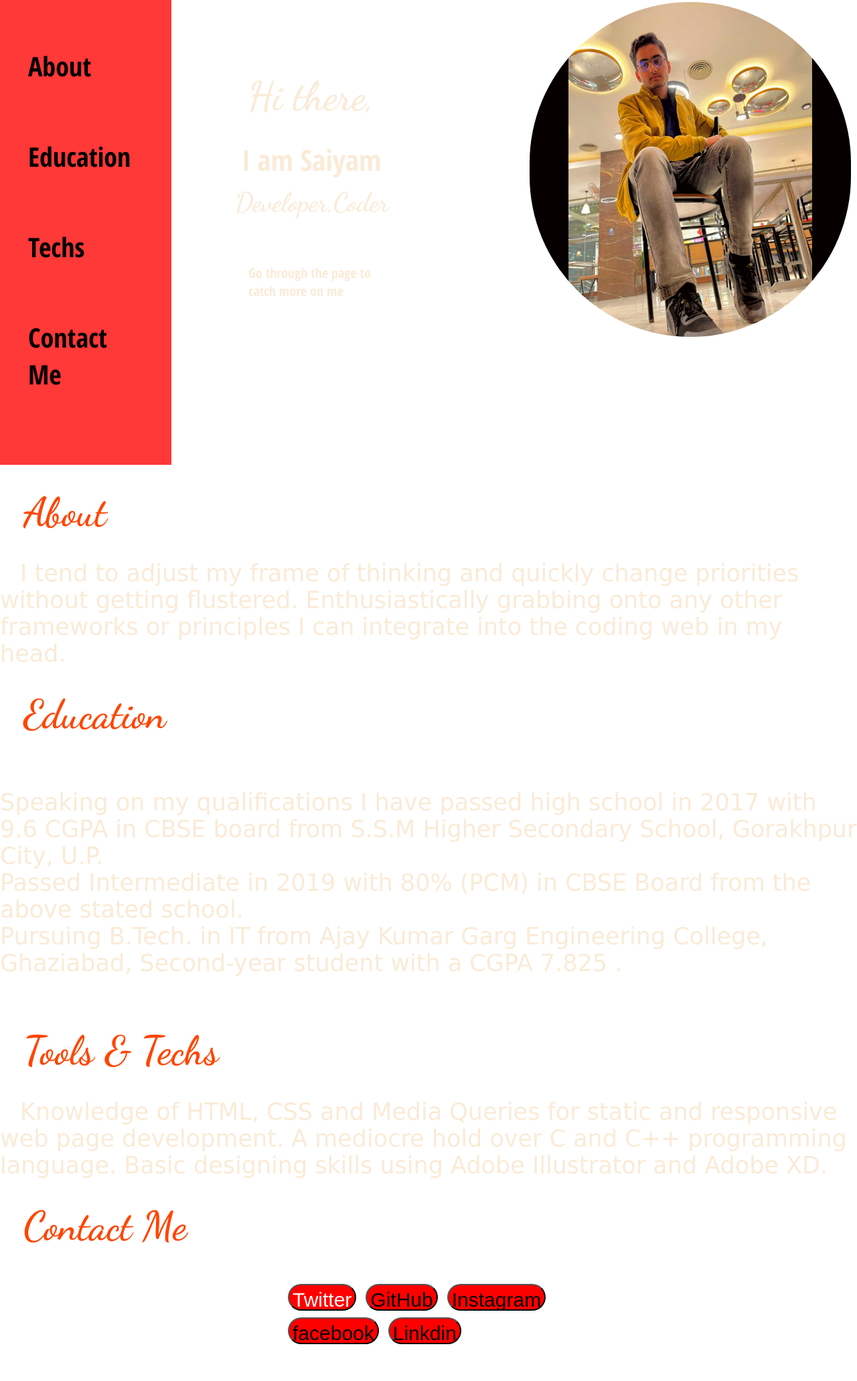
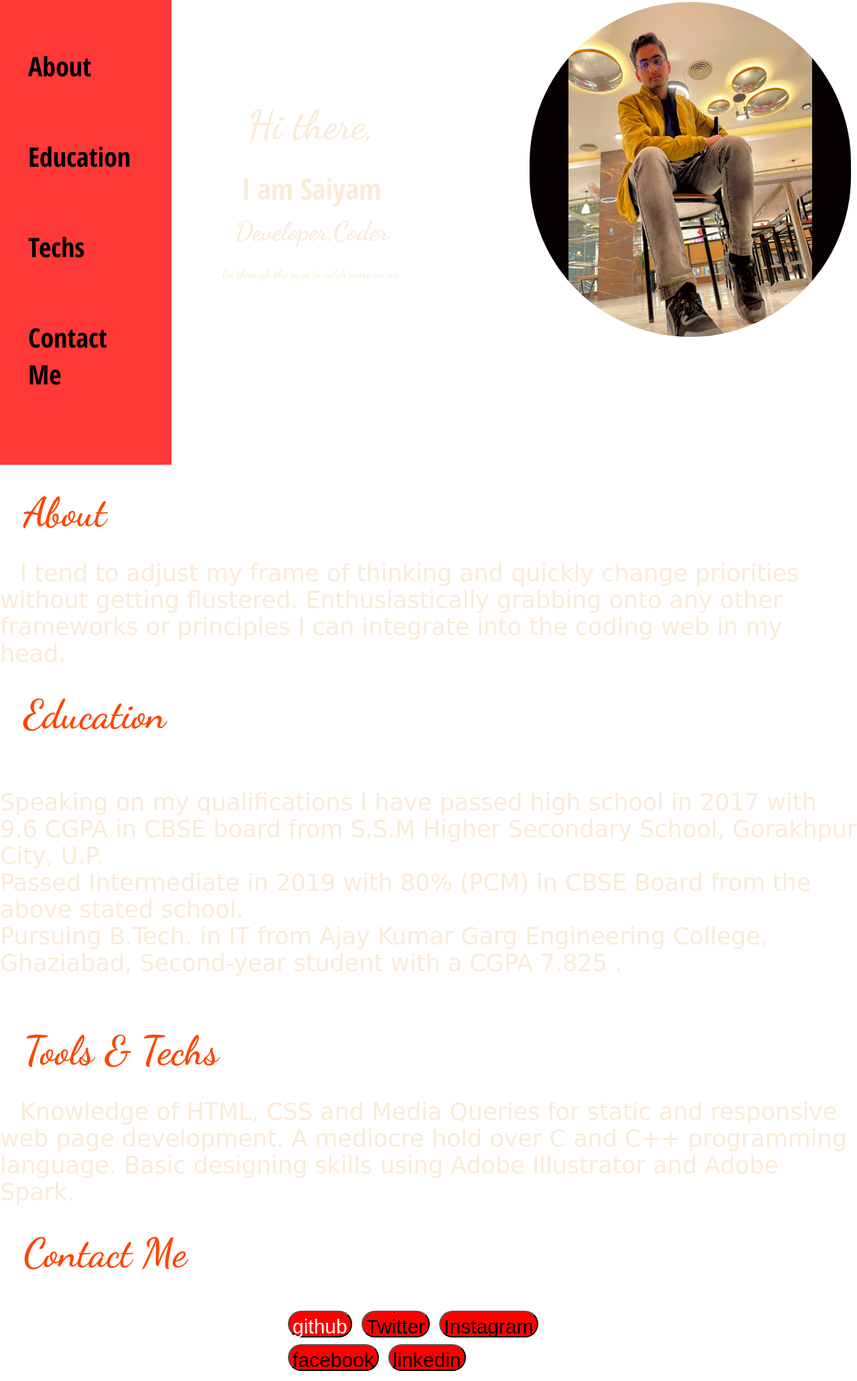
Before and after one commit to BAdblood2607/Portfolio-Project, a plain HTML site: page portfolio/Index.html in a window 1280 px wide. Shown: the part 106-2168 px from the top of the page at 67% size. Before the commit the page ends 2128 px from the top, so only its background shows below. Drawn offline with Linux system fonts and the light colour scheme; a web font is replaced by a local one.

Commit message:
added new files

```diff
--- a/portfolio/Index.html
+++ b/portfolio/Index.html
@@ -5,8 +5,9 @@
     <meta charset="UTF-8">
     <meta http-equiv="X-UA-Compatible" content="IE=edge">
     <meta name="viewport" content="width=device-width, initial-scale=1.0">
-    <title>Saiyam Mishra </title>
+    <title>Saiyam Mishra-developer</title>
     <link rel="stylesheet" href="Style.css">
+    <link rel="icon" href="./img/favicon.ico" <!--generate via fevicon site-->
 
 <body>
     <div style="background-image: url('bg1.png');">
@@ -31,7 +32,7 @@
                         <div class="hello">Hi there,</div>
                         <div class="name"> I am Saiyam</div>
                         <div class="about">Developer,Coder</div><br>
-                        <p>Go through the page to catch more on me </p>
+                        <span>Go through the page to catch more on me </span>
                     </div>
 
 
@@ -78,7 +79,7 @@
 
                     A mediocre hold over C and C++ programming language.
 
-                    Basic designing skills using Adobe Illustrator and Adobe XD.
+                    Basic designing skills using Adobe Illustrator and Adobe Spark.
                 </p1>
 
             </div>
@@ -87,19 +88,20 @@
             <div class="contactme" id="Contact Me">
                 <h1>Contact Me</h1>
                 <div class="buttons">
-                    <button>Twitter<a href="https://twitter.com/CaptObvious09"></button>
-                    <button>GitHub<a href="https://www.instagram.com/saiyam_mishra26/"></button>
+                    <button>github<a href="https://twitter.com/CaptObvious09"></button>
+
+                    <button>Twitter<a href="https://www.instagram.com/saiyam_mishra26/"></button>
                     <button>Instagram<a href="https://www.facebook.com/saiyam.mishra.33"></button>
                     <button>facebook <a
                             href="https://www.linkedin.com/in/saiyam-mishra-0106741b7/?originalSubdomain=in"></button>
 
 
 
-                    <button>Linkdin <a href="https://github.com/BAdblood2607"></href></button>
+                    <button>linkedin <a href="https://github.com/BAdblood2607"></button>
 
                 </div>
 
-                    <!-- <div class="png">
+                <!-- <div class="png">
                     <div style="background-image: url('git.png');">
                     </div>
 
--- a/portfolio/Style.css
+++ b/portfolio/Style.css
@@ -82,11 +82,12 @@ div.name {
     font-family: 'Open Sans Condensed', sans-serif;
     font-size: 43px;
 }
-p{
-    font-size: 20px;
-    font-family: 'Open Sans Condensed', sans-serif;
-    margin: 15px;
+span{
+    font-size: 18px;
+   /* font-family: 'Open Sans Condensed', sans-serif; */
+    margin: -24px;
     padding: 5px;
+    display: inline;
 
 }
 
```
Also changed, not shown: portfolio/img/favicon.ico (added), portfolio/img/fb.png (renamed from portfolio/fb.png), portfolio/img/git.png (renamed from portfolio/git.png), portfolio/img/insta.png (renamed from portfolio/insta.png), portfolio/img/linkdin.png (renamed from portfolio/linkdin.png), portfolio/img/site.webmanifest (added), portfolio/img/twitter.png (renamed from portfolio/twitter.png).
